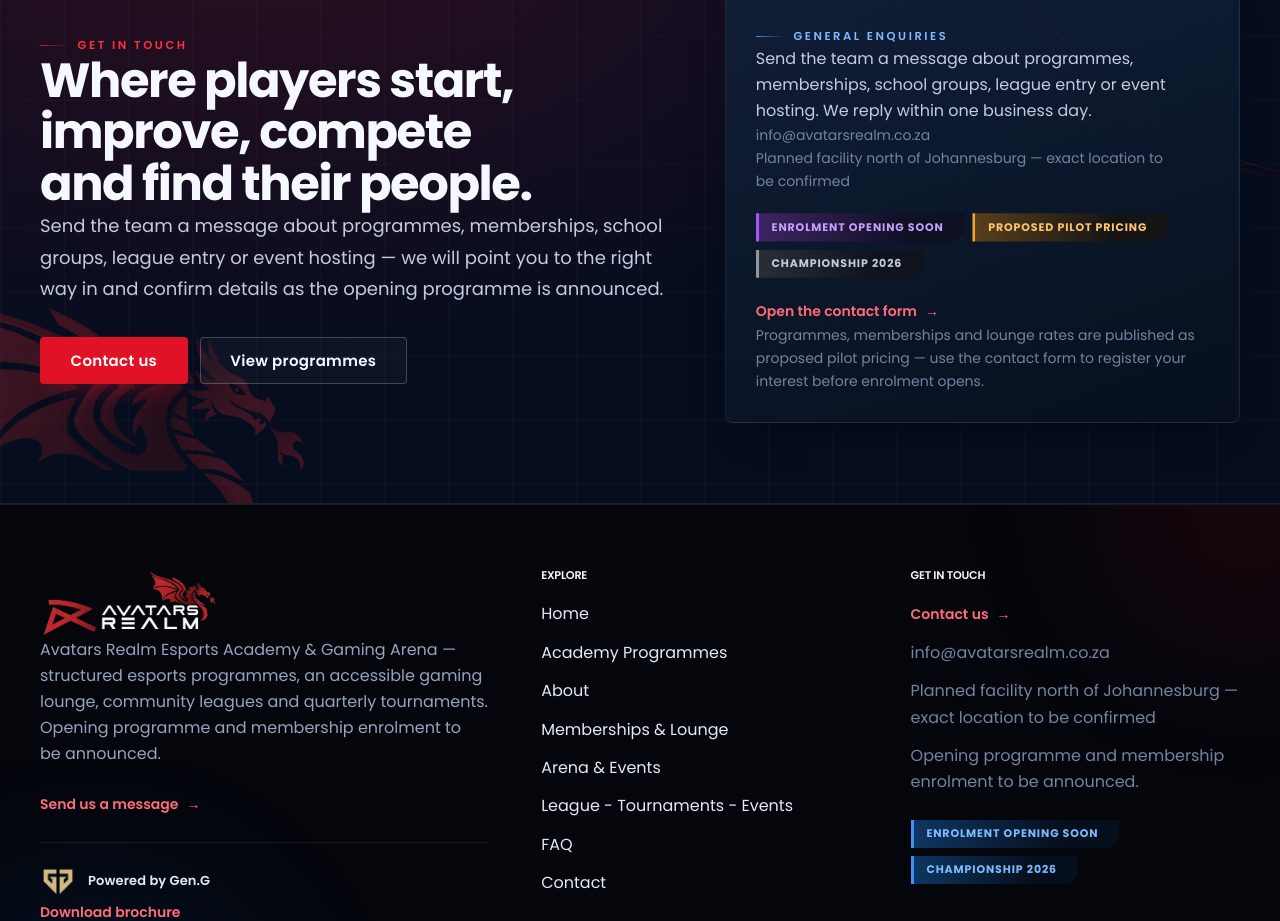
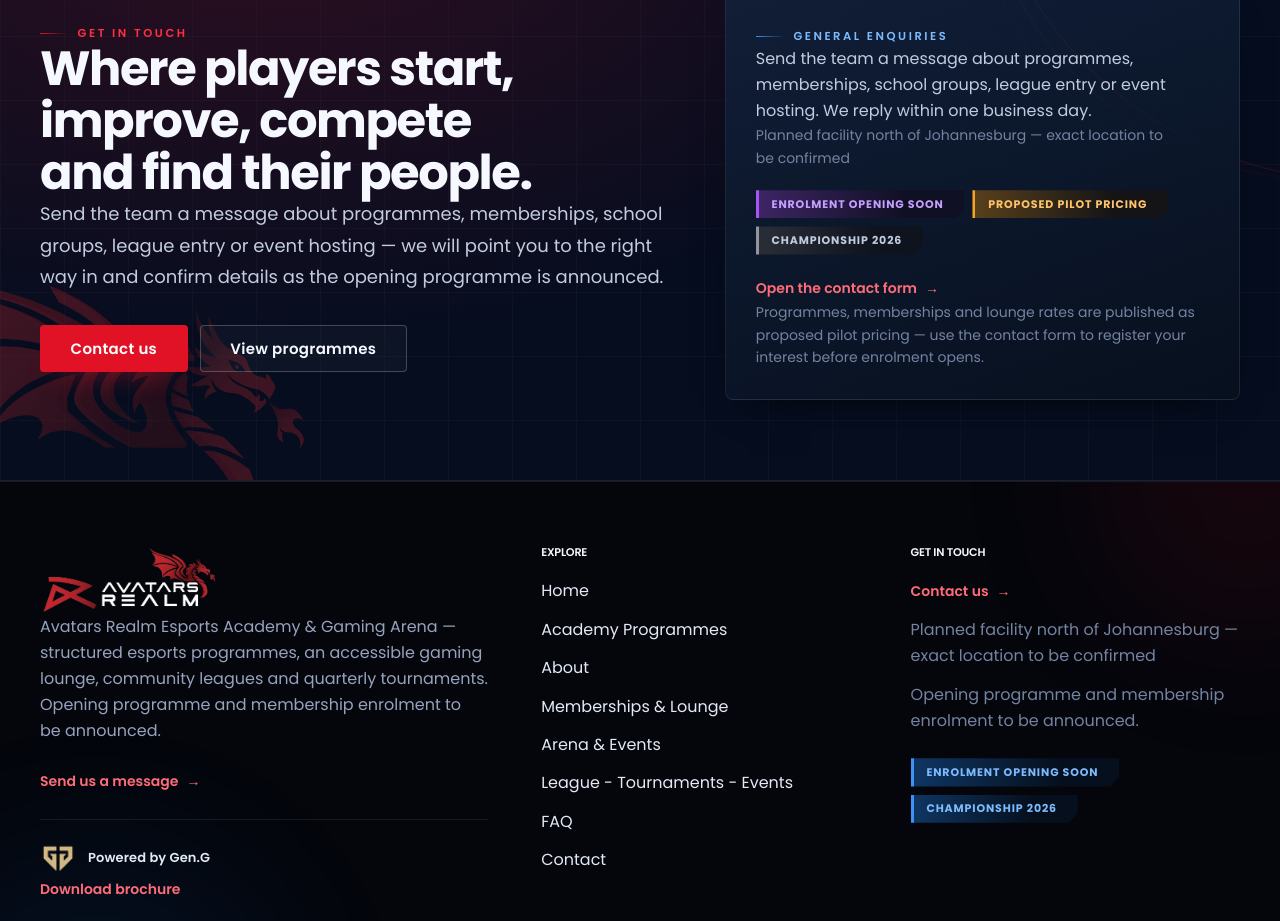
Before and after one commit to osamacreative01-max/Avatars-Realm, a Next.js app: page / in a window 1280 px wide. Shown: the part 3280-4201 px from the top of the page. Built offline with nearby package versions, Linux system fonts and the light colour scheme.

Commit message:
Update 02: interest form, contact page, CTA band, footer, report

```diff
--- a/app/api/interest/route.ts
+++ b/app/api/interest/route.ts
@@ -134,7 +134,7 @@ export async function POST(request: NextRequest) {
       {
         ok: false,
         error:
-          "Too many attempts from this connection. Please wait a few minutes, or email info@avatarsrealm.co.za directly.",
+          "Too many attempts from this connection. Please wait a few minutes and try again.",
       },
       { status: 429 },
     );
@@ -172,7 +172,7 @@ export async function POST(request: NextRequest) {
       {
         ok: false,
         error:
-          "Sending is temporarily unavailable. Email info@avatarsrealm.co.za directly and the team will take it from there.",
+          "Sending is temporarily unavailable. Please try again in a few minutes.",
       },
       { status: 500 },
     );
@@ -232,7 +232,7 @@ export async function POST(request: NextRequest) {
       {
         ok: false,
         error:
-          "We could not send that just now. Email info@avatarsrealm.co.za directly and the team will take it from there.",
+          "We could not send that just now. Please try again in a moment.",
       },
       { status: 502 },
     );
--- a/app/contact/page.tsx
+++ b/app/contact/page.tsx
@@ -125,7 +125,7 @@ export default function ContactPage() {
             />
             <ul className="mt-8 space-y-3">
               {[
-                "Every message reaches the team at info@avatarsrealm.co.za.",
+                "Every message reaches the team directly.",
                 "We reply within one business day using the details you give us.",
                 "For game interest, use the I'm Interested, Game On! form on the Home and Academy pages.",
               ].map((line) => (
--- a/components/CtaBand.tsx
+++ b/components/CtaBand.tsx
@@ -95,10 +95,6 @@ export default function CtaBand({
                 business day.
               </p>
 
-              <p className="mt-4 text-[0.875rem] text-paper-400">
-                {SITE.email}
-              </p>
-
               <p className="mt-2 text-[0.875rem] text-paper-400">
                 {SITE.address}
               </p>
--- a/components/Footer.tsx
+++ b/components/Footer.tsx
@@ -80,7 +80,6 @@ export default function Footer() {
                 defaultSubject="General enquiry"
               />
             </li>
-            <li className="text-paper-400">{SITE.email}</li>
             <li className="text-paper-400">{SITE.address}</li>
             <li className="text-paper-400">{SITE.statusLine}</li>
           </ul>
--- a/components/InterestForm.tsx
+++ b/components/InterestForm.tsx
@@ -233,12 +233,12 @@ export default function InterestForm({
 
       setFormError(
         data.error ??
-          "We could not send that just now. Email info@avatarsrealm.co.za directly and the team will take it from there.",
+          "We could not send that just now. Please try again in a moment.",
       );
       setStatus("failed");
     } catch {
       setFormError(
-        "We could not send that just now. Email info@avatarsrealm.co.za directly and the team will take it from there.",
+        "We could not send that just now. Please try again in a moment.",
       );
       setStatus("failed");
     }
@@ -525,8 +525,7 @@ export default function InterestForm({
                   </button>
                 </div>
                 <p className="text-[0.8125rem] leading-relaxed text-paper-400">
-                  This sends your details straight to the team at
-                  info@avatarsrealm.co.za.
+                  This sends your details straight to the team.
                 </p>
               </form>
             )}
```
Also changed, not shown: 1 other file (tests, documents, lock files or other folders).
